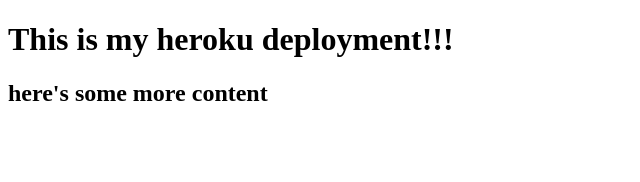
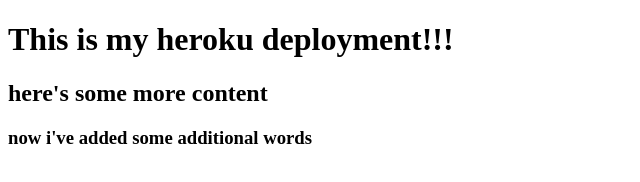
Before and after one commit to PolarVortex404/w6d3-deployment-demo, a website: page index.html in a window 1280 px wide. Shown: the whole page, without its empty margins (0-640 px from the left). Drawn offline with Linux system fonts and the light colour scheme.

Commit message:
updated txt

```diff
--- a/index.html
+++ b/index.html
@@ -9,5 +9,6 @@
 <body>
   <h1>This is my heroku deployment!!!</h1>
   <h2>here's some more content</h2>
+  <h3>now i've added some additional words</h3>
 </body>
 </html>
```
